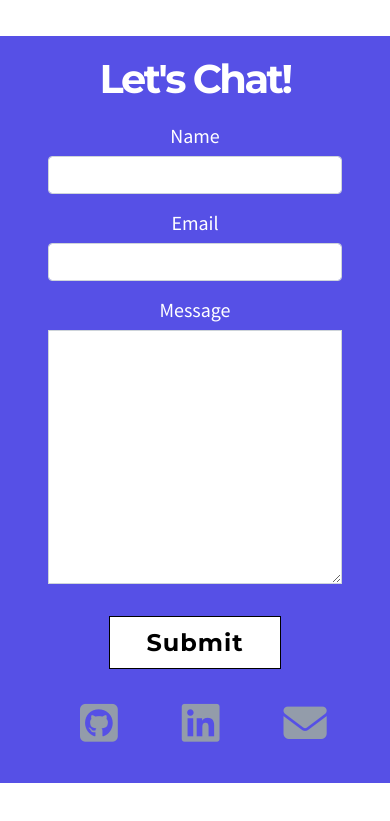
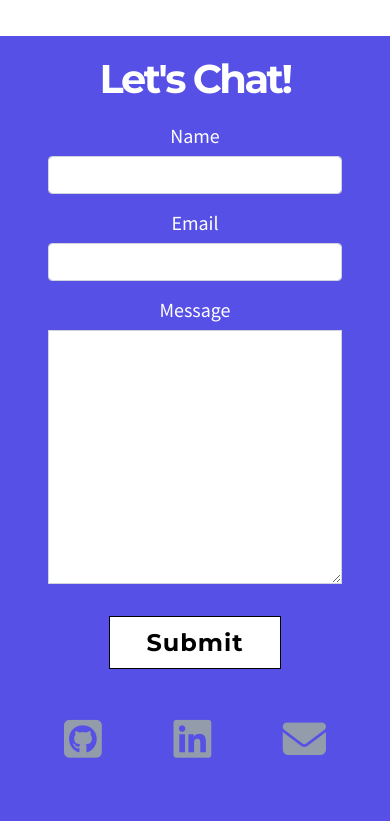
Before and after one commit to KennethPWebDevelopment/KP-WebDevelopment-Portfolio, a plain HTML site: page index.html in a window 390 px wide. Shown: the part 4872-5693 px from the top of the page. Before the commit the page ends 5655 px from the top, so only its background shows below. Drawn offline with nearby package versions, Linux system fonts and the light colour scheme.

Commit message:
updated margin for mobile social icons

```diff
--- a/style.css
+++ b/style.css
@@ -411,6 +411,11 @@ form {
         font-size: 2.7rem;
         display: flex;
         justify-content: space-between;
+        margin: 0px;
+    }
+
+    #social-icons > a > i {
+        margin: 3rem 1rem;
     }
 
     .fas {
```
